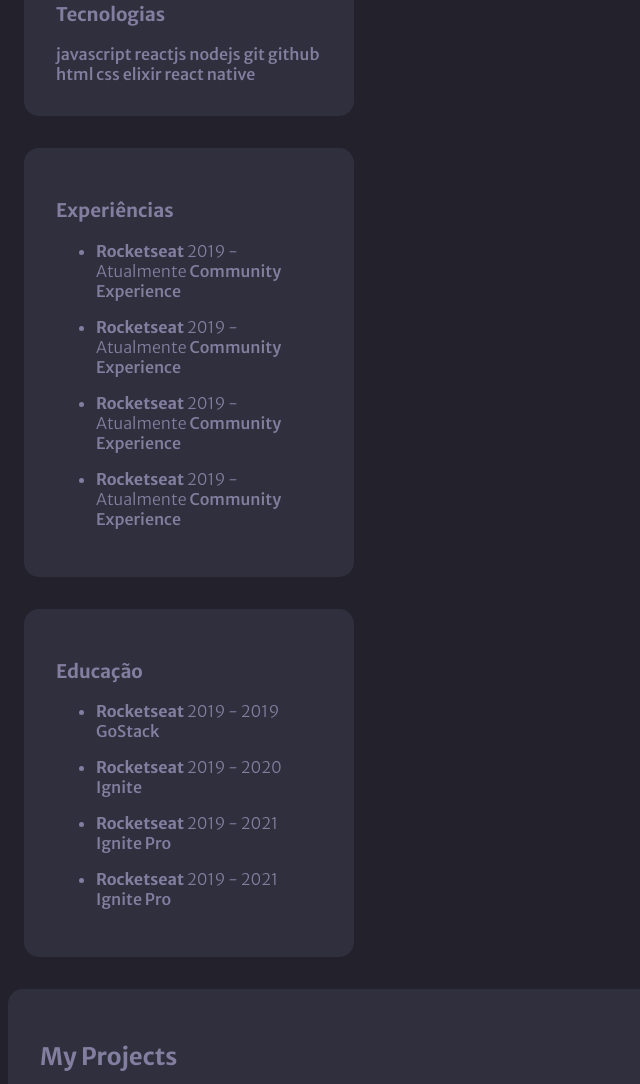
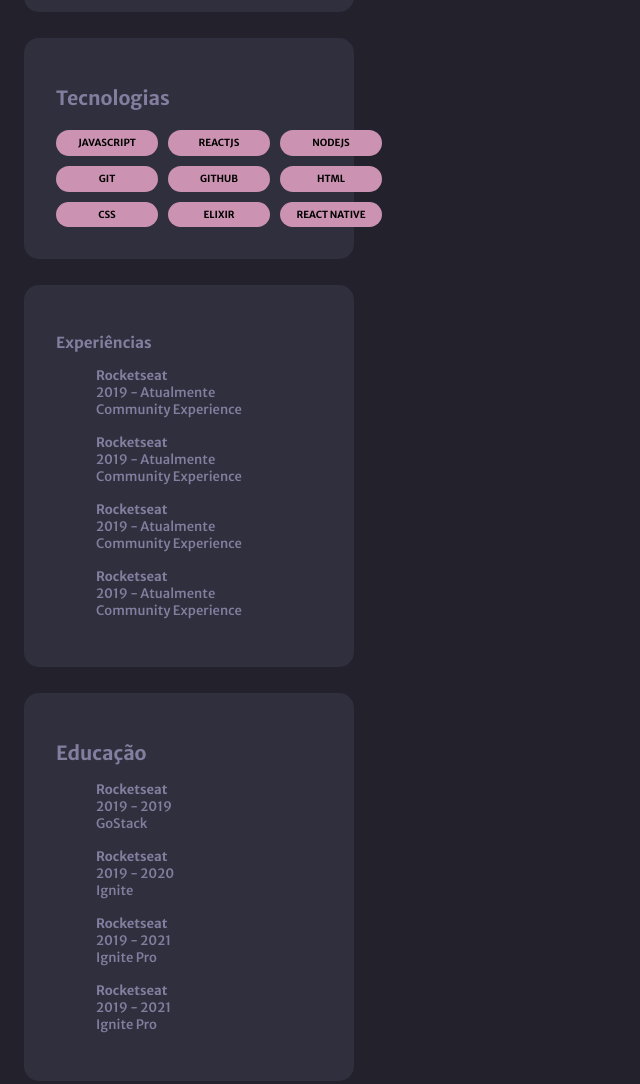
Before and after one commit to AnnaClaraCardoso/Rocketseat_Desafio-Portifolio, a plain HTML site: page index.html in a window 1280 px wide. Shown: the part 601-1685 px from the top of the page, without its empty margins (0-640 px from the left). Drawn offline with Linux system fonts and the light colour scheme.

Commit message:
Update index.html

```diff
--- a/index.html
+++ b/index.html
@@ -24,8 +24,7 @@
             <p></p>
         </section>
 
-        <section class="social-media">
-            <div class="social-medias_card">
+        <section class="card social-medias">
             <ul>
                 <li>
                     <a href="#">
@@ -70,15 +69,13 @@
                     </a>
                 </li>
             </ul>
-            </div>
         </section>
 
-        <section class="technologies">
-            <div class="techs-card">
+        <section class="card technologies">
             <div class="card-header">
-                    <h3>Tecnologias</h3>
+                <h2>Tecnologias</h2>
             </div>
-                <div class="techs-content">
+            <div class="card-content">
                 <span class="tech">javascript</span>
                 <span class="tech">reactjs</span>
                 <span class="tech">nodejs</span>
@@ -89,59 +86,66 @@
                 <span class="tech">elixir</span>
                 <span class="tech">react native</span>
             </div>
+        </section>
+
+        <section class="card experiences">
+            <div class="card-header">
+                <h3>Experiências</h3>
+            </div>
+            <div class="card-content">
+                <ul>
+                    <li>
+                        <span>Rocketseat</span><br>
+                        <span>2019 - Atualmente</span><br>
+                        <span>Community Experience</span>
+                    </li>
+                    <li>
+                        <span>Rocketseat</span><br>
+                        <span>2019 - Atualmente</span><br>
+                        <span>Community Experience</span>
+                    </li>
+                    <li>
+                        <span>Rocketseat</span><br>
+                        <span>2019 - Atualmente</span><br>
+                        <span>Community Experience</span>
+                    </li>
+                    <li>
+                        <span>Rocketseat</span><br>
+                        <span>2019 - Atualmente</span><br>
+                        <span>Community Experience</span>
+                    </li>
+                </ul>
             </div>
         </section>
 
-        <section class="aside-section experiences">
-            <h3>Experiências</h3>
+        <section class="card education">
+            <div class="card-header">
+                <h2>Educação</h2>
+            </div>
+            <div class="card-content">
                 <ul>
                     <li>
-                    <span>Rocketseat</span>
-                    <span>2019 - Atualmente</span>
-                    <span>Community Experience</span>
-                </li>
-                <li>
-                    <span>Rocketseat</span>
-                    <span>2019 - Atualmente</span>
-                    <span>Community Experience</span>
-                </li>
-                <li>
-                    <span>Rocketseat</span>
-                    <span>2019 - Atualmente</span>
-                    <span>Community Experience</span>
-                </li>
-                <li>
-                    <span>Rocketseat</span>
-                    <span>2019 - Atualmente</span>
-                    <span>Community Experience</span>
-                </li>
-            </ul>
-        </section>
-
-        <section class="aside-section education">
-            <h3>Educação</h3>
-            <ul>
-                <li>
-                    <span>Rocketseat</span>
-                    <span>2019 - 2019</span>
+                        <span>Rocketseat</span><br>
+                        <span>2019 - 2019</span><br>
                         <span>GoStack</span>
                     </li>
                     <li>
-                    <span>Rocketseat</span>
-                    <span>2019 - 2020</span>
+                        <span>Rocketseat</span><br>
+                        <span>2019 - 2020</span><br>
                         <span>Ignite</span>
                     </li>
                     <li>
-                    <span>Rocketseat</span>
-                    <span>2019 - 2021</span>
+                        <span>Rocketseat</span><br>
+                        <span>2019 - 2021</span><br>
                         <span>Ignite Pro</span>
                     </li>
                     <li>
-                    <span>Rocketseat</span>
-                    <span>2019 - 2021</span>
+                        <span>Rocketseat</span><br>
+                        <span>2019 - 2021</span><br>
                         <span>Ignite Pro</span>
                     </li>
                 </ul>
+            </div>
         </section>
     </aside>
 
```
Lines whose indentation alone changed are shown as unchanged.
